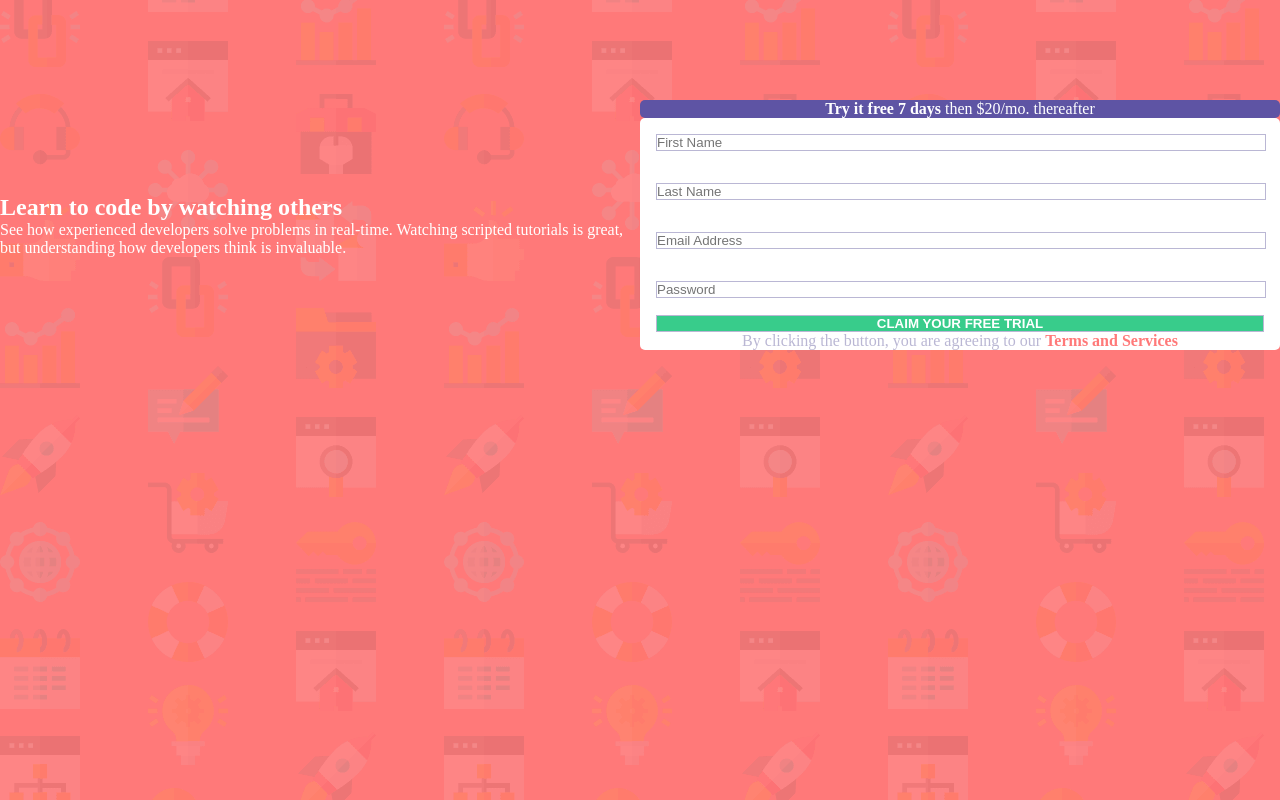
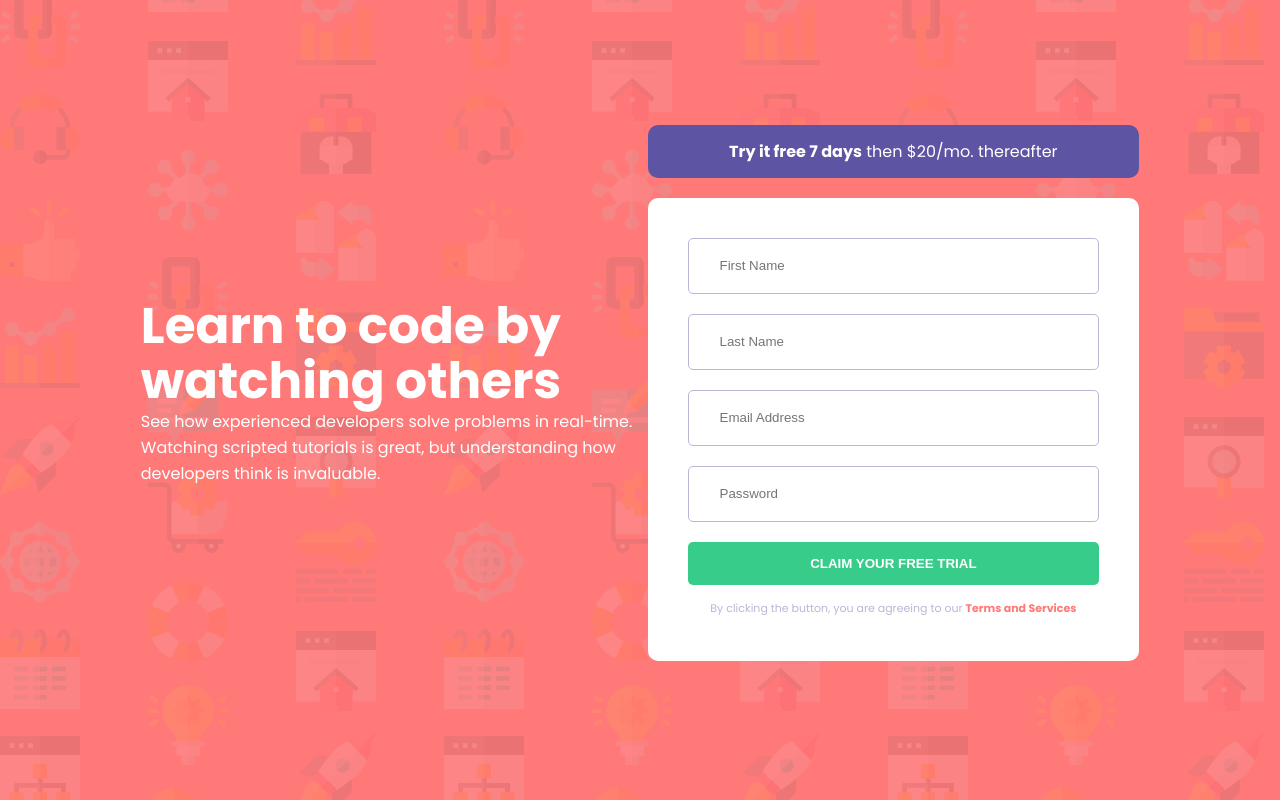
Before and after one commit to nlukic97/bonus_zadatak_3, a website: page index.html in a window 1280 px wide. Drawn offline with Linux system fonts and the light colour scheme.

Commit message:
mostly finished the frontend, still to make checks. Js left

```diff
--- a/index.html
+++ b/index.html
@@ -5,6 +5,12 @@
   <meta http-equiv="X-UA-Compatible" content="IE=edge">
   <meta name="viewport" content="width=device-width, initial-scale=1.0">
 
+  <!-- font -->
+  <link rel="preconnect" href="https://fonts.googleapis.com">
+  <link rel="preconnect" href="https://fonts.gstatic.com" crossorigin>
+  <link href="https://fonts.googleapis.com/css2?family=Poppins:wght@400;700&display=swap" rel="stylesheet">
+
+  <!-- stylesheet -->
   <link rel="stylesheet" href="css/style.css">
 
   <title>Nikola Lukic | Bonus Zadatak 3</title>
@@ -20,10 +26,10 @@
 
     <!-- right box -->
     <section class="form-container">
-      <p class="offer text-center border-radius"><span class="text-bold">Try it free 7 days</span> then $20/mo. thereafter</p>
+      <p class="offer text-center border-radius-10"><span class="text-bold">Try it free 7 days</span> then $20/mo. thereafter</p>
 
       <!-- form will not  submit because of last attribute in form tag -->
-      <div class="form border-radius">
+      <div class="form border-radius-10">
         <input type="text" name="name" id="name" placeholder="First Name">
         <input type="text" name="lastname" id="lastname" placeholder="Last Name">
         <input type="email" name="email" id="email" placeholder="Email Address">
@@ -31,7 +37,7 @@
 
         <button id="submit-btn" class="text-bold">Claim your free trial</button>
 
-        <span class="terms color-gray text-center">By clicking the button, you are agreeing to our <span class="color-red  text-bold">Terms and Services</span></span>
+        <div class="terms"><span class="color-gray text-center">By clicking the button, you are agreeing to our <span class="color-red  text-bold">Terms and Services</span></span></div>
       </div>
 
     </section>
--- a/scss/imports/_base.scss
+++ b/scss/imports/_base.scss
@@ -2,3 +2,10 @@
     margin:0;
     padding: 0;
 }
+
+body {
+    background:
+        url('../images/bg-intro-desktop.png') repeat top left,
+        $color-red;
+        font-family: 'Poppins', sans-serif;
+}
--- a/scss/imports/_layouts.scss
+++ b/scss/imports/_layouts.scss
@@ -1,51 +1,78 @@
-body {
-    background:
-        url('../images/bg-intro-desktop.png') repeat top left,
-        $color-red;
 
   .container {
     display: flex;
     align-items: center;
     justify-content: center;
     max-width: 1440px;
-        margin: 100px auto 0; //keep an eye on this
+    //box-sizing: border-box;
+    margin: 0 auto; //keep an eye on this
+    padding: 125px 11% 0; //11% is 165px when the screen is 1440px
 
     section.text, section.form-container {
         flex:1;
     }
 
+    section.text {
+        h1 {
+            font-size: 50px;
+            line-height: 55px;
+        }
+
+        p {
+            font-size: 16px;
+            line-height: 26px;
+        }
+    }
+
     section.form-container {
+        padding-left: 15px;
+
+        .offer, .form {
+            border-radius: 10px;
+        }
         .offer {
             background-color: $color-purple;
             color:#fff;
+            padding: 14px 31px;
+            margin: 0 0 20px 0;
         }
 
         .form {
-                padding: 0 1rem;
+            padding: 40px;
             background-color: #fff;
-                // background-color: orange;
             text-align: center;
 
 
             input, button {
-                    // display: block;
-                    margin: 0 auto;
                 width: 100%;
                 border: 1px solid $color-gray;
+                padding: 14px 31px;
+                box-sizing: border-box;
+                border-radius: 5px;
             }
 
             input {
-                    margin: 1rem 0;
+                line-height: 26px;
+                margin-bottom:20px;
             }
 
             button {
                 text-transform:uppercase;
                 background-color: $color-green;
                 color:#fff;
+                margin-bottom:10px;
+                border: none;
 
                 &:hover {
+                    padding: 14px 31px;
                     cursor: pointer;
+                    background-color: lighten($color-green, 10%);
                 }
+            }
+
+            .terms {
+                font-size:11px;
+                line-height: 26px;
             }
         }
     }
@@ -54,7 +81,7 @@ body {
         color:#fff;
     }
 }
-}
+
 
 .color-red {
     color:$color-red;
@@ -71,7 +98,3 @@ body {
 .text-bold {
     font-weight: 700;
 }
-
-.border-radius {
-    border-radius: 5px; //not sure about this yet
-}
--- a/scss/imports/_mediaQueries.scss
+++ b/scss/imports/_mediaQueries.scss
@@ -0,0 +1,9 @@
+@media screen and (max-width:859px) {
+    .container {
+        flex-direction: column;
+
+        section.form-container {
+            padding-left: 0;
+        }
+    }
+}
```
Also changed, not shown: css/style.css, 2 other files. Lines whose indentation alone changed are shown as unchanged.
